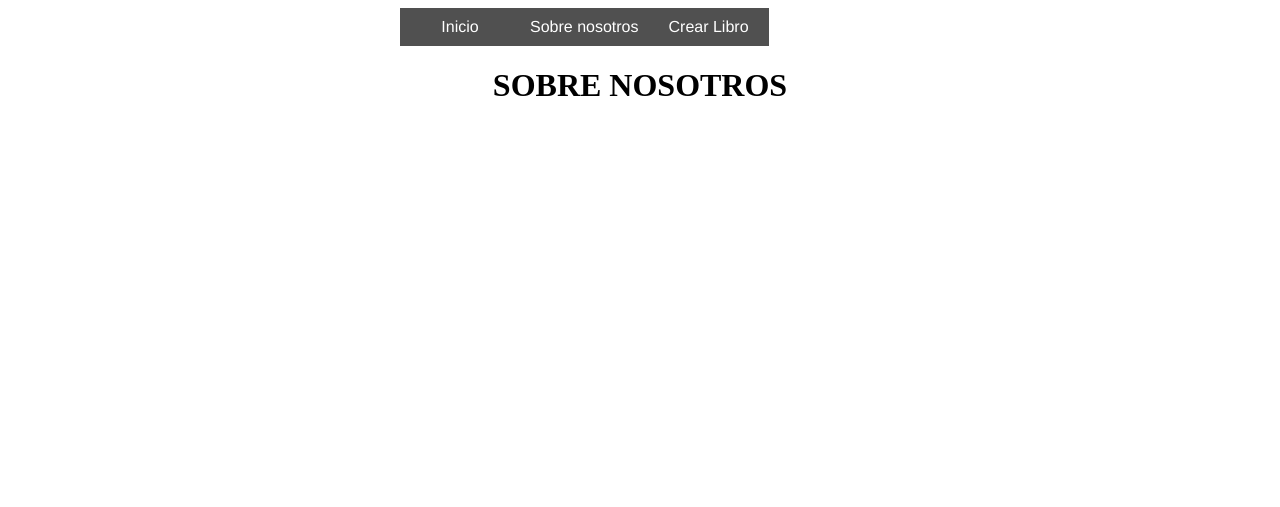
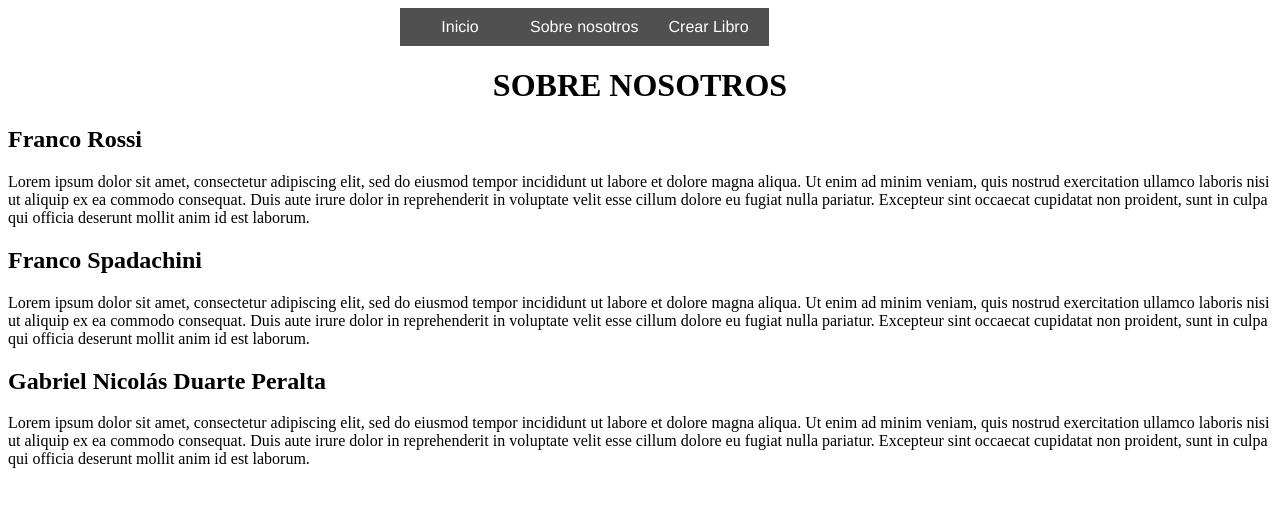
Before and after one commit to franrossidev/Entrega1-Rossi-Spadachini-Duarte, a Django app: page /about/ in a window 1280 px wide. Shown: the top 507 px of the page. Run offline with Django 4.2, Linux system fonts and the light colour scheme.

Commit message:
Ultimo commit se agrego el sobre nosotros, ultimos detalles

```diff
--- a/Blog/views.py
+++ b/Blog/views.py
@@ -1,4 +1,4 @@
-from django.shortcuts import render
+from django.shortcuts import redirect, render
 from .forms import BusquedaLibro, FormLibro
 from .models import Libro
 from datetime import datetime
@@ -27,10 +27,10 @@ def crear_libro(request):
             )
             libro.save()
 
-            listado_libros = Libro.objects.all()
+            #listado_libros = Libro.objects.all()
 
-            return render(request, 'listado_libros.html', {'listado_libros': listado_libros})
-            #redirect
+           #return render(request, 'listado_libros.html', {'listado_libros': listado_libros})
+            return redirect('listado_libros')
 
         else:
             return render(request, 'crear_libro.html', {'form': form})
@@ -44,7 +44,7 @@ def listado_libros(request):
     nombre_de_busqueda = request.GET.get('titulo')
 
     if nombre_de_busqueda:
-        listado_libros = Libro.objects.filter(nombre__icontains=nombre_de_busqueda)
+        listado_libros = Libro.objects.filter(titulo__icontains=nombre_de_busqueda)
     else:
         listado_libros = Libro.objects.all()
 
--- a/templates/base.html
+++ b/templates/base.html
@@ -15,7 +15,7 @@
         <nav>
             <ul id="menu">
             <li><a href={% url 'index' %}>Inicio</a></li>
-            <li><a href={% url 'prueba' %}>Sobre nosotros</a></li>
+            <li><a href={% url 'sobre_nosotros' %}>Sobre nosotros</a></li>
             <li><a href={% url 'listado_libros' %}>Crear Libro</a></li>
             </ul>
         </nav>
--- a/templates/sobre_nosotros.html
+++ b/templates/sobre_nosotros.html
@@ -2,3 +2,23 @@
 {% block h1 %}
 <h1>SOBRE NOSOTROS</h1>
 {% endblock h1 %}
+{% block after_header %}
+<h2>
+    Franco Rossi
+</h2>
+<p>
+    Lorem ipsum dolor sit amet, consectetur adipiscing elit, sed do eiusmod tempor incididunt ut labore et dolore magna aliqua. Ut enim ad minim veniam, quis nostrud exercitation ullamco laboris nisi ut aliquip ex ea commodo consequat. Duis aute irure dolor in reprehenderit in voluptate velit esse cillum dolore eu fugiat nulla pariatur. Excepteur sint occaecat cupidatat non proident, sunt in culpa qui officia deserunt mollit anim id est laborum.
+</p>
+<h2>
+    Franco Spadachini
+</h2>
+<p>
+    Lorem ipsum dolor sit amet, consectetur adipiscing elit, sed do eiusmod tempor incididunt ut labore et dolore magna aliqua. Ut enim ad minim veniam, quis nostrud exercitation ullamco laboris nisi ut aliquip ex ea commodo consequat. Duis aute irure dolor in reprehenderit in voluptate velit esse cillum dolore eu fugiat nulla pariatur. Excepteur sint occaecat cupidatat non proident, sunt in culpa qui officia deserunt mollit anim id est laborum.
+</p>
+<h2>
+    Gabriel Nicolás Duarte Peralta
+</h2>
+<p>
+    Lorem ipsum dolor sit amet, consectetur adipiscing elit, sed do eiusmod tempor incididunt ut labore et dolore magna aliqua. Ut enim ad minim veniam, quis nostrud exercitation ullamco laboris nisi ut aliquip ex ea commodo consequat. Duis aute irure dolor in reprehenderit in voluptate velit esse cillum dolore eu fugiat nulla pariatur. Excepteur sint occaecat cupidatat non proident, sunt in culpa qui officia deserunt mollit anim id est laborum.
+</p>
+{% endblock after_header %}
```
Also changed, not shown: Blog/migrations/0001_initial.py (added), README.md.
